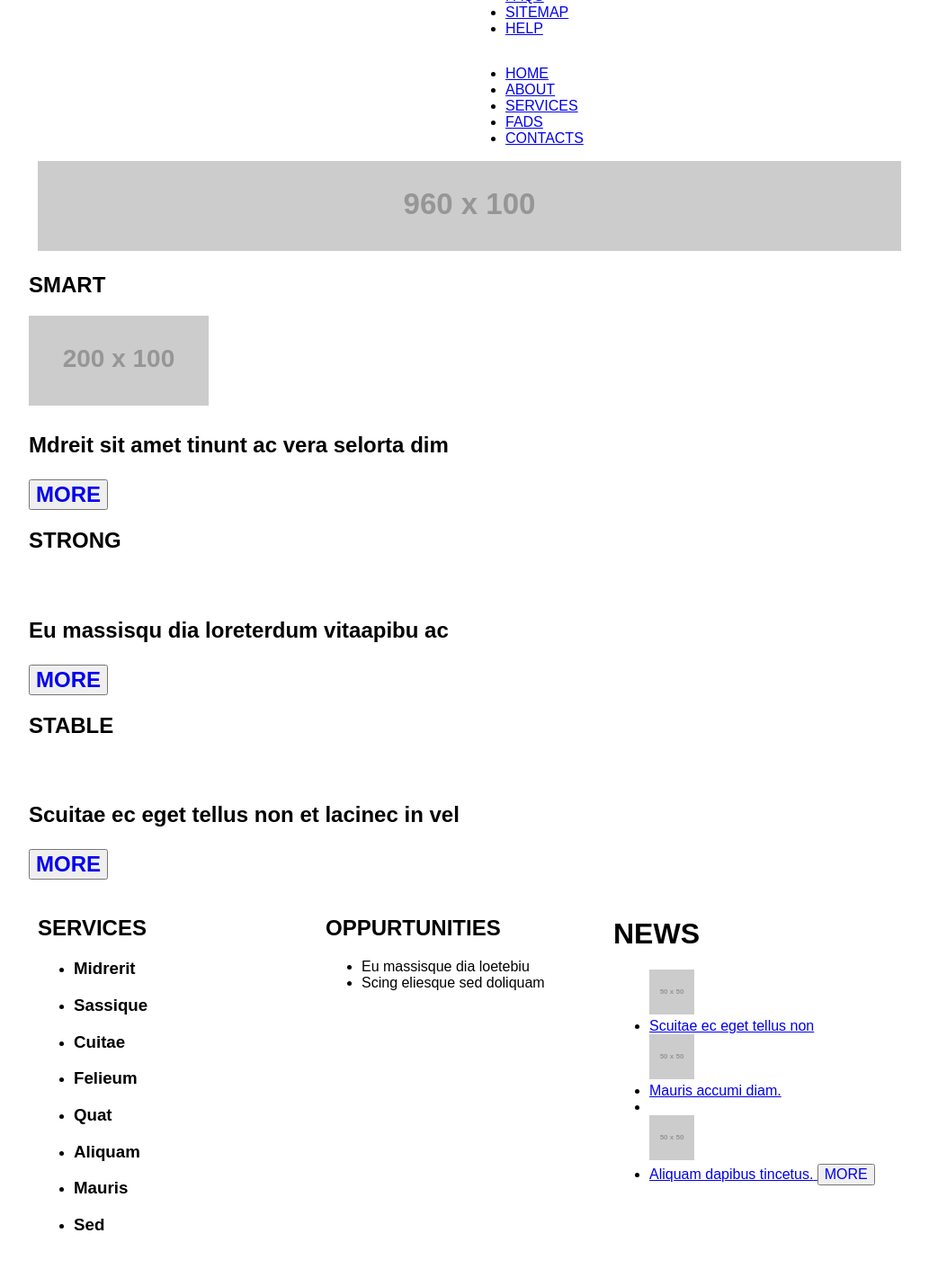
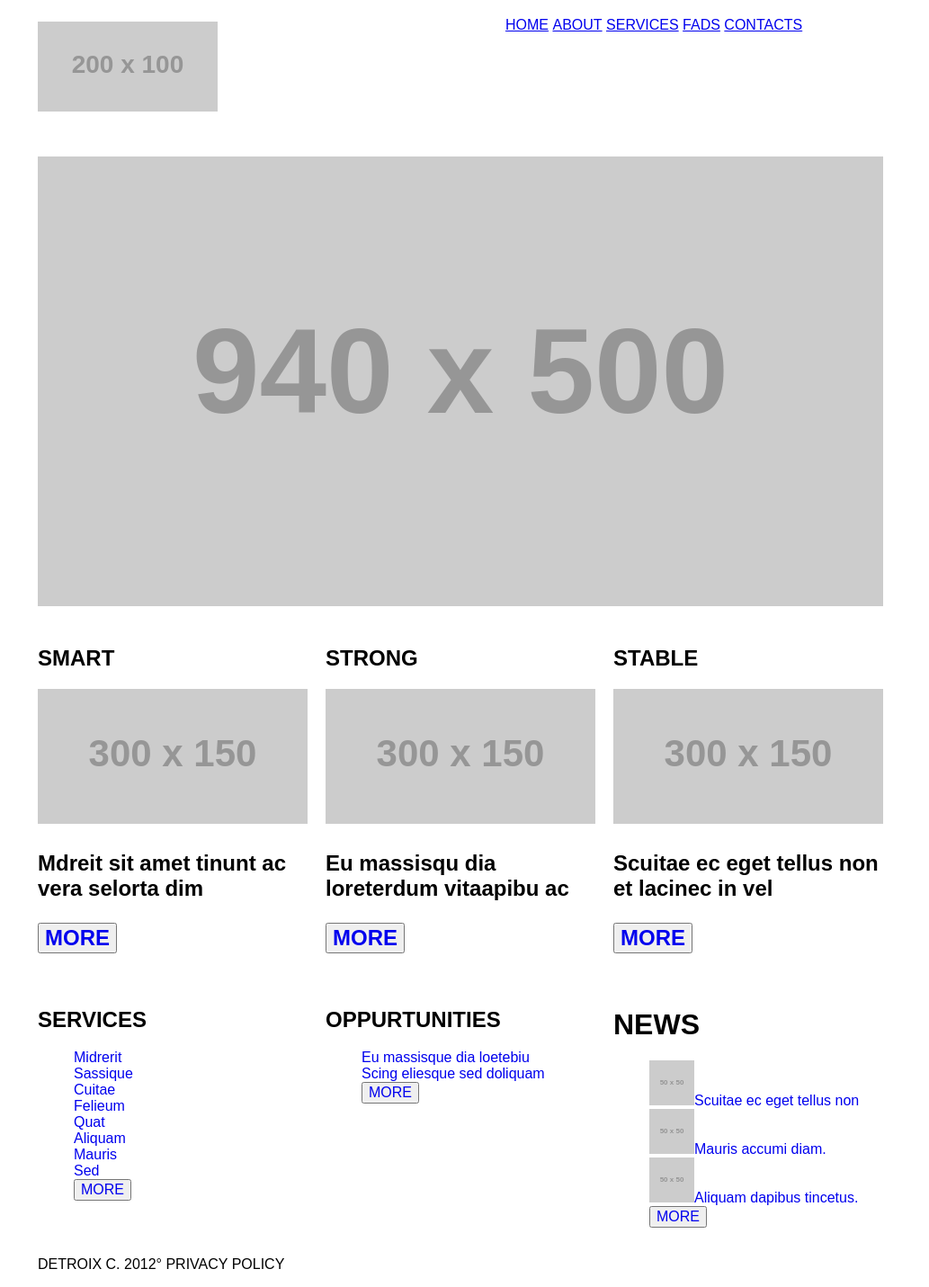
Before and after one commit to kordia/960_project, a plain HTML site: page index.html in a window 1280 px wide. Shown: the part 47-1478 px from the top of the page at 90% size, without its empty margins (128-1161 px from the left). Before the commit the page ends 1439 px from the top, so only its background shows below. Drawn offline with Linux system fonts and the light colour scheme; placeholder pictures from the web are drawn by us.

Commit message:
added link text, inlined pictures, in index.html

```diff
--- a/css/style.css
+++ b/css/style.css
@@ -0,0 +1,31 @@
+.top-bar {
+    list-style: none;
+    padding: 0%
+    margin: 0%
+}
+.top-bar li {
+    display:inline;
+    margin right: 5px;
+}
+.top-bar nav{
+    display:inline;
+    margin right: 5px;
+}
+.top-pic {
+    margin: 20px auto;
+    margin-top: 10%
+    margin right:50px;
+    padding:10x;
+}
+.content{
+    margin: 20px auto;
+    margin-top: 10%
+    margin right:50px;
+    padding:10x;
+}
+.bottom-content a {
+    text-decoration: none;
+}
+.bottom-content li {
+    list-style: none;
+}
--- a/index.html
+++ b/index.html
@@ -3,11 +3,12 @@
 <head>
     <link rel="stylesheet" href="css/normalize.css">
     <link rel="stylesheet" href="css/960.css">
+    <link rel="stylesheet" href="css/style.css">
     <meta charset= "UTF-8">
     <title>960 Project</title>
 </head>
 <body>
- <div class='container_12'>
+    <div class='top-bar container_12'>
         <div class="grid_6">
            <link><a href="demolink.org">www.demolink.org</a></li>
         </div>
@@ -20,9 +21,9 @@
             </ul>
      </div>
     </div>
-   <div class='container_12'>
+    <div class='top-bar nav container_12'>
         <div class="grid_6">
-        <h1><img scr="http://placehold.it/10x10" alt=""></h1>
+           <h1><img src="http://placehold.it/200x100" alt="#"></h1>
         </div>
         <div class="grid_6">
             <ul>
@@ -34,66 +35,71 @@
             </ul>
         </div>
     </div>
-<div class='container_12'>
+    <div class='top-pic container_12'>
         <div class="grid_12">
-       <img src="http://placehold.it/960x100" alt="#">
+            <img src="http://placehold.it/940x500" alt="#">
         </div>
     </div>
-<div class='container_12'>
-    <div class="gid_4">
+    <div class='content container_12'>
+        <div class="grid_4">
             <h2>SMART<h2>
-       <img src="http://placehold.it/200x100"alt="#">
+            <img src="http://placehold.it/300x150"alt="#">
             <p>Mdreit sit amet tinunt ac vera selorta dim</p>
             <a href="#"><button type='button'>MORE</button></a>
         </div>
-    <div class="gid_4">
+        <div class="grid_4">
             <h2>STRONG<h2>
-       <img src=""alt="">
+            <img src="http://placehold.it/300x150"alt="">
             <p>Eu massisqu dia loreterdum vitaapibu ac</p>
             <a href="#"><button type='button'>MORE</button></a>
         </div>
-    <div class="gid_4">
+        <div class="grid_4">
             <h2>STABLE<h2>
-       <img src=""alt="">
+            <img src="http://placehold.it/300x150"alt="">
             <p>Scuitae ec eget tellus non et lacinec in vel</p>
             <a href="#"><button type='button'>MORE</button></a>
         </div>
     </div>
-<div class='container_12'>
+    <div class='bottom-content container_12'>
        <div class="grid_4">
            <h2>SERVICES</h2>
             <ul>
-            <li><h3>Midrerit</h3></li>
-            <li><h3>Sassique</h3></li>
-            <li><h3>Cuitae</h3></li>
-            <li><h3>Felieum</h3></li>
-            <li><h3>Quat</h3></li>
-            <li><h3>Aliquam</h3></li>
-            <li><h3>Mauris</h3></li>
-            <li><h3>Sed</h3></li>
+                <li><a href="Miderit"<h3>Midrerit</h3></a></li>
+                <li><a href="Sassique"<h3>Sassique</h3></a></li>
+                <li><a href="Cuitae"<h3>Cuitae</h3></a></li>
+                <li><a href="Felieum"<h3>Felieum</h3></a></li>
+                <li><a href="Quam"<h3>Quat</h3></a></li>
+                <li><a href="Aliquam"<h3>Aliquam</h3></a></li>
+                <li><a href="Mauris"<h3>Mauris</h3></a></li>
+                <li><a href="Sed"<h3>Sed</h3></a></li>
+                <a href="#"><button type='button'>MORE</button></a>
             </ul>
         </div>
         <div class="grid_4">
             <h2>OPPURTUNITIES</h2>
             <ul>
-            <li>Eu massisque dia loetebiu</li>
-            <li>Scing eliesque sed doliquam</li>
+                <li><a href="Eu massisque dia loetebiu">Eu massisque dia loetebiu</a></li>
+                <li><a href="Scing eliesque sed doliquam">Scing eliesque sed doliquam</a></li>
+                <a href="#"><button type='button'>MORE</button></a>
             </ul>
         </div>
         <div class="grid_4">
             <h1>NEWS</h1>
             <ul>
-            <img src="https:/placehold.it/50x50" alt="#">
-            <li><a href="Scuitae ec eget tellus non">Scuitae ec eget tellus non</a></li>
-            <img src="https:/placehold.it/50x50" alt="#">
-            <li><a href="Mauris accumi diam.">Mauris accumi diam.</a><li></li>
-            <img src="https:/placehold.it/50x50" alt="#">
-            <li><a href="Aliquam dapibus tincetus.">Aliquam dapibus tincetus.<img scr="">
+
+                <li><a href="Scuitae ec eget tellus non"><img src="https:/placehold.it/50x50" alt="#">Scuitae ec eget tellus non</a></li>
+                <li><a href="Mauris accumi diam."><img src="https:/placehold.it/50x50" alt="#">Mauris accumi diam.</a></li>
+                <li><a href="Aliquam dapibus tincetus."><img src="https:/placehold.it/50x50" alt="#">Aliquam dapibus tincetus.</a></li>
                 <a href="#"><button type='button'>MORE</button></a>
 
             </ul>
     </div>
 </div>
+    <div class="container_12">
+        <div class="grid_12">
+            <p> DETROIX C. 2012° PRIVACY POLICY</p>
+        </div>
+    </div>
 
     </body>
 </html>
```
Also changed, not shown: services.html (+7 -2 lines). Lines whose indentation alone changed are shown as unchanged.
